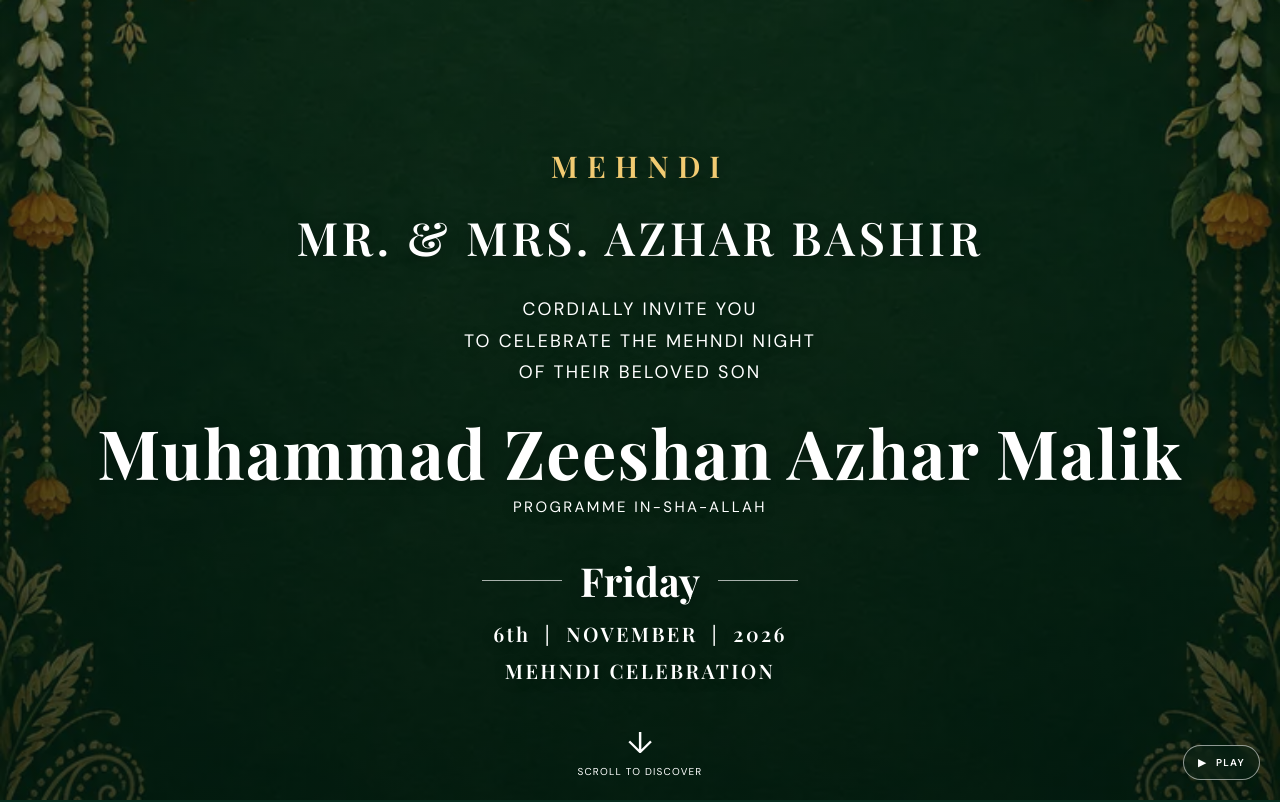
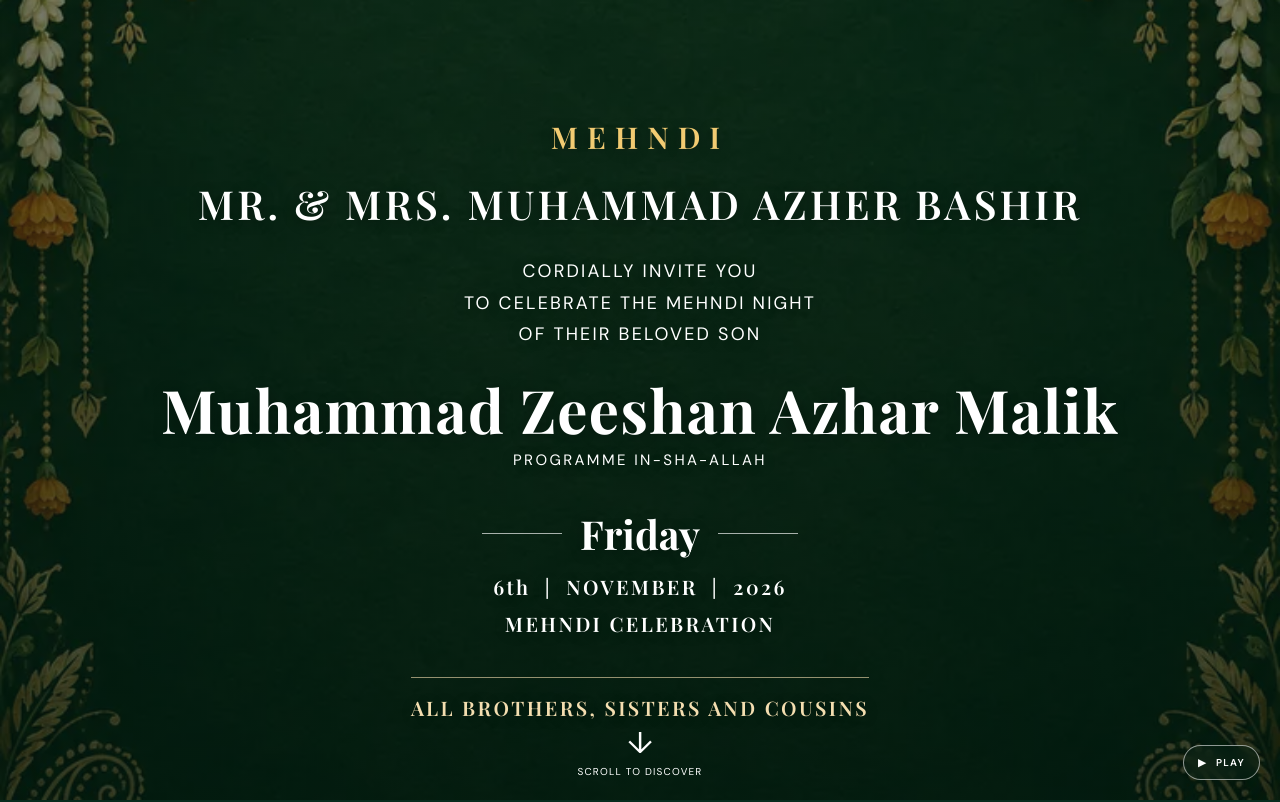
Before and after one commit to faizanatgit/Mehndi, a Next.js app: page / in a window 1280 px wide. Shown: the top 802 px of the page. Built offline with nearby package versions, Linux system fonts and the light colour scheme; no server answers.

Commit message:
Name Update

```diff
--- a/app/globals.css
+++ b/app/globals.css
@@ -104,7 +104,7 @@ body {
 
 .hero-host {
     margin: 0 0 26px;
-    font: 600 clamp(20px, 4vw, 46px) 'Playfair Display', Georgia, serif;
+    font: 600 clamp(20px, 4vw, 40px) 'Playfair Display', Georgia, serif;
     letter-spacing: .08em
 }
 
@@ -117,7 +117,7 @@ body {
 .hero h1 {
     max-width: 1100px;
     margin: 26px auto 8px;
-    font: 700 clamp(40px, 5.4vw, 68px)/1.08 'Playfair Display', Georgia, serif;
+    font: 700 clamp(40px, 5.4vw, 60px)/1.08 'Playfair Display', Georgia, serif;
     letter-spacing: .02em
 }
 
@@ -449,3 +449,33 @@ h2 {
 @media (max-width: 650px) {
   .music-button { right: 14px; bottom: 14px; }
 }
+/* Family invitation line on the hero */
+.hero-family {
+  margin: 22px 0 0;
+  color: #f4deb0;
+  font: italic clamp(14px, 1.8vw, 20px)/1.4 "Playfair Display", Georgia, serif;
+  letter-spacing: .04em;
+}
+/* Keep the family line visually separate from the date */
+.hero-content .hero-family {
+  display: inline-block;
+  width: auto;
+  margin: 30px auto 0 !important;
+  padding-top: 16px;
+  border-top: 1px solid rgba(244, 222, 176, .6);
+  color: #f4deb0;
+  font: 600 clamp(11px, 1.35vw, 15px)/1.4 "Playfair Display", Georgia, serif;
+  letter-spacing: .13em;
+}
+/* Smaller scroll cue on phones */
+@media (max-width: 650px) {
+  .scroll-cue {
+    bottom: 10px;
+    font-size: 16px;
+  }
+
+  .scroll-cue small {
+    font-size: 7px;
+    letter-spacing: .08em;
+  }
+}
--- a/app/opengraph-image.tsx
+++ b/app/opengraph-image.tsx
@@ -10,7 +10,7 @@ export default function OpenGraphImage() {
       <img src="https://mehndi-navy.vercel.app/mehndi-botanical-backdrop.png" style={{ width: "100%", height: "100%", objectFit: "cover", objectPosition: "center" }} />
       <div style={{ position: "absolute", inset: 0, display: "flex", flexDirection: "column", alignItems: "center", justifyContent: "center", textAlign: "center", background: "rgba(0, 0, 0, .55)", color: "#fffaf0", fontFamily: "serif", padding: "60px" }}>
         <div style={{ color: "#f3d583", fontSize: 24, letterSpacing: 10, textTransform: "uppercase", display: "flex" }}>Mehndi</div>
-        <div style={{ marginTop: 28, fontSize: 21, letterSpacing: 2, display: "flex" }}>MR. AND MRS. AZHAR BASHIR</div>
+        <div style={{ marginTop: 28, fontSize: 21, letterSpacing: 2, display: "flex" }}>MR. AND MRS. MUHAMMAD AZHER BASHIR</div>
         <div style={{ marginTop: 25, fontSize: 68, fontWeight: 600, lineHeight: 1, display: "flex" }}>Muhammad Zeeshan Azhar Malik</div>
         <div style={{ marginTop: 16, color: "#f2dfad", fontSize: 23, fontStyle: "italic", display: "flex" }}>You are warmly invited</div>
         <div style={{ marginTop: 28, width: 140, height: 2, background: "#f3d583", display: "flex" }} />
--- a/app/page.tsx
+++ b/app/page.tsx
@@ -35,8 +35,8 @@ export default function Home() {
     <section id="home" className="hero">
       {videoAvailable && (<video className="hero-video" autoPlay loop muted playsInline poster="/mehndi-botanical-backdrop.webp"><source src="/" type="video/mp4" /></video>)}
       <div className="hero-overlay" /><div className="hero-content">
-        <p className="hero-event">Mehndi</p><p className="hero-host">MR. &amp; MRS. AZHAR BASHIR</p><p className="hero-copy">CORDIALLY INVITE YOU<br />TO CELEBRATE THE MEHNDI NIGHT<br />OF THEIR BELOVED SON</p>
-        <h1>Muhammad Zeeshan Azhar Malik</h1><p className="program">Programme In-sha-Allah</p><div className="hero-date"><span /><b>Friday</b><span /></div><p>6th &nbsp;|&nbsp; NOVEMBER &nbsp;|&nbsp; 2026</p><p>MEHNDI CELEBRATION</p>
+        <p className="hero-event">Mehndi</p><p className="hero-host">MR. &amp; MRS. MUHAMMAD AZHER BASHIR</p><p className="hero-copy">CORDIALLY INVITE YOU<br />TO CELEBRATE THE MEHNDI NIGHT<br />OF THEIR BELOVED SON</p>
+        <h1>Muhammad Zeeshan Azhar Malik</h1><p className="program">Programme In-sha-Allah</p><div className="hero-date"><span /><b>Friday</b><span /></div><p>6th &nbsp;|&nbsp; NOVEMBER &nbsp;|&nbsp; 2026</p><p>MEHNDI CELEBRATION</p><p className="hero-family">ALL BROTHERS, SISTERS AND COUSINS</p>
       </div><a className="scroll-cue" href="#countdown">&darr;<small>Scroll to discover</small></a>
       <audio ref={audio} autoPlay loop preload="auto" src="/Asma-ul-Husna.mp3" onEnded={() => setPlaying(false)} />
       <button className="music-button" type="button" onClick={toggleMusic} aria-label={playing ? "Pause" : "Play"}>{playing ? <>&#8545;</> : <>&#9654;</>}<span>{playing ? "Pause" : "Play"}</span></button>
```
Also changed, not shown: app/icon.invalid.png (added), 1 other file (tests, documents, lock files or other folders).
